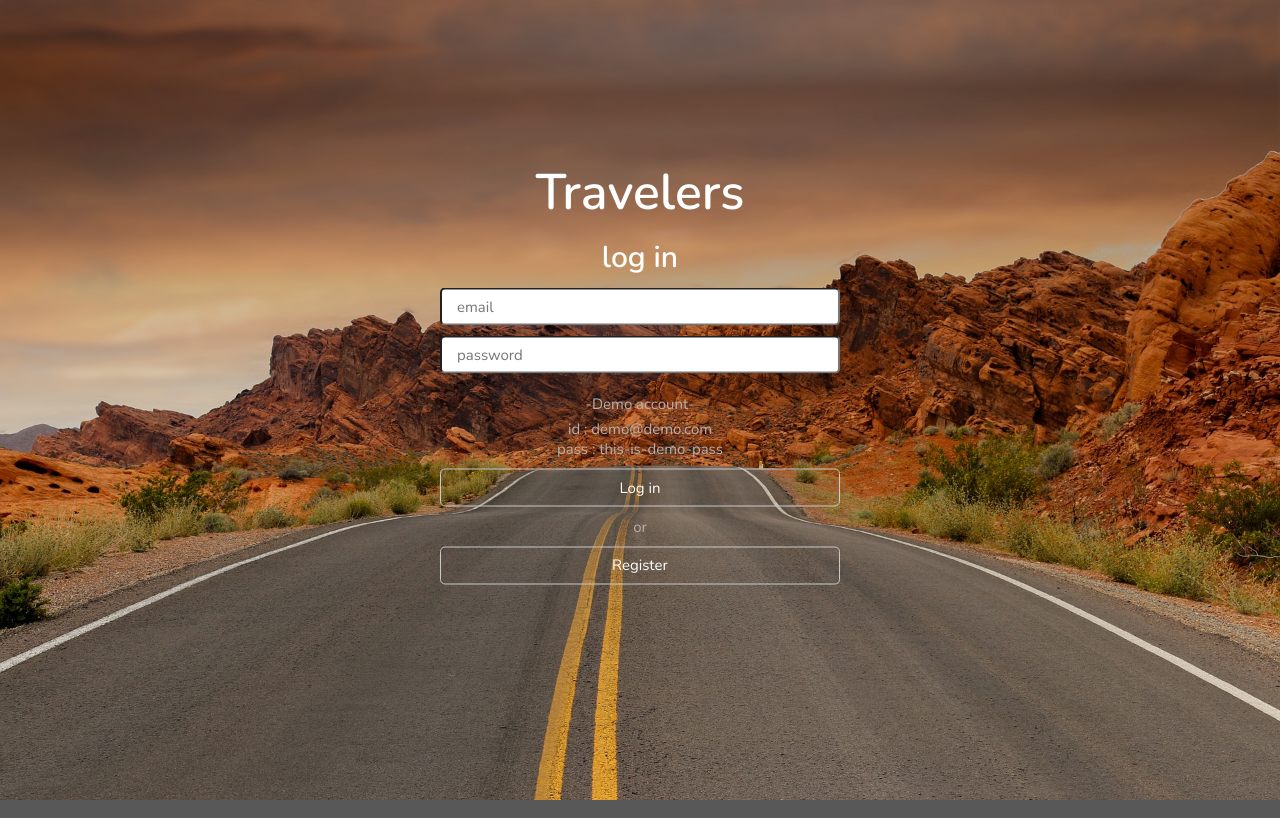
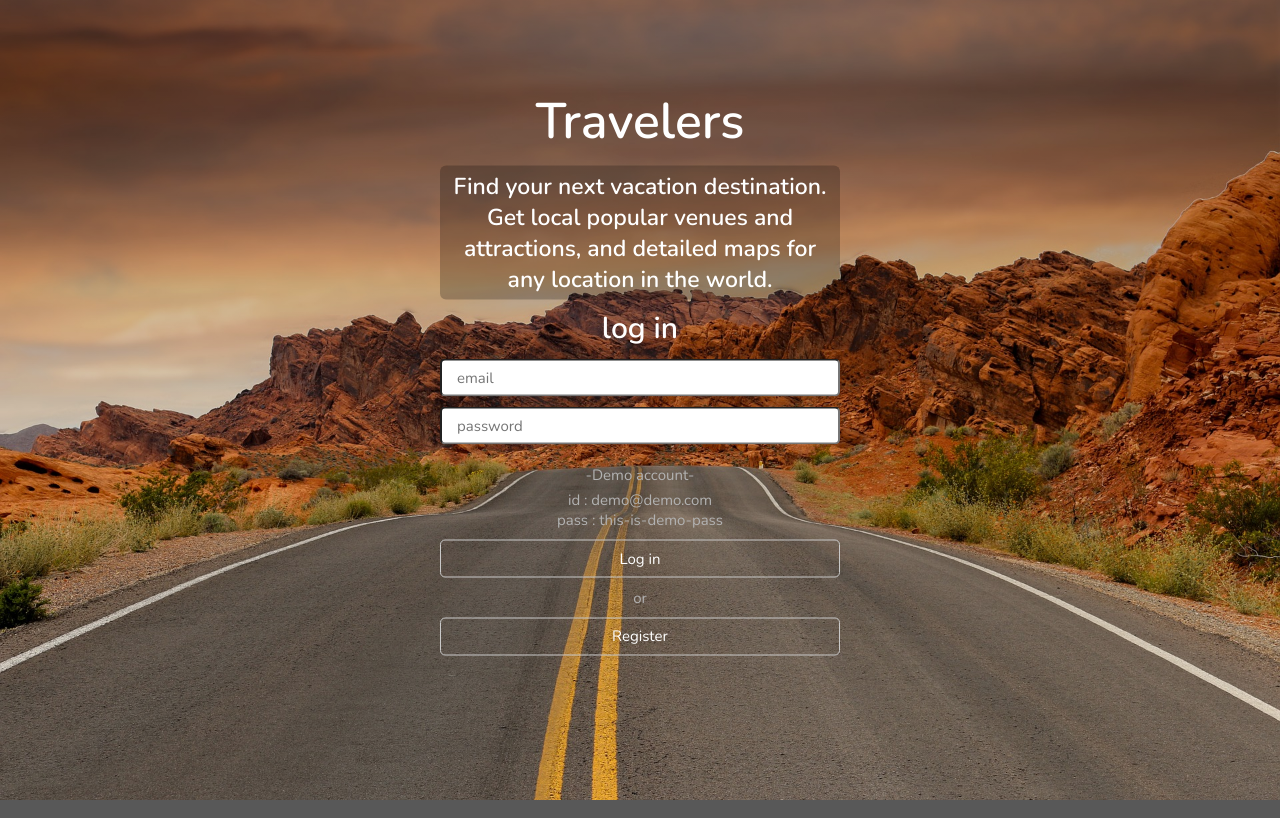
Before and after one commit to realnuno/capstone-client, a React app: page / in a window 1280 px wide. Shown: the top 818 px of the page. Built offline with nearby package versions, Linux system fonts and the light colour scheme; no server answers.

Commit message:
add intro

```diff
--- a/public/css/main.css
+++ b/public/css/main.css
@@ -270,7 +270,13 @@ input:-webkit-autofill {
     background-color: rgba(255, 255, 255, 0.3);
 }
 
-
+.intro {
+	font-size: 23px;
+	margin: 8px 0;
+	padding: 5px 4px;
+	background-color:rgba(0, 0, 0, 0.23);
+	border-radius: 6px;
+}
 
 
 
--- a/src/components/login-form.js
+++ b/src/components/login-form.js
@@ -28,6 +28,9 @@ export class LoginForm extends React.Component {
                 <h1 className="title">
                     Travelers
                 </h1>
+				<h4 className='intro'>
+					Find your next vacation destination.<br/> Get local popular venues and attractions, and detailed maps for any location in the world.
+				</h4>
                 <h1 className="section-title">log in</h1>
                 <Field
                     component={Input}
```
Also changed, not shown: README.md.
